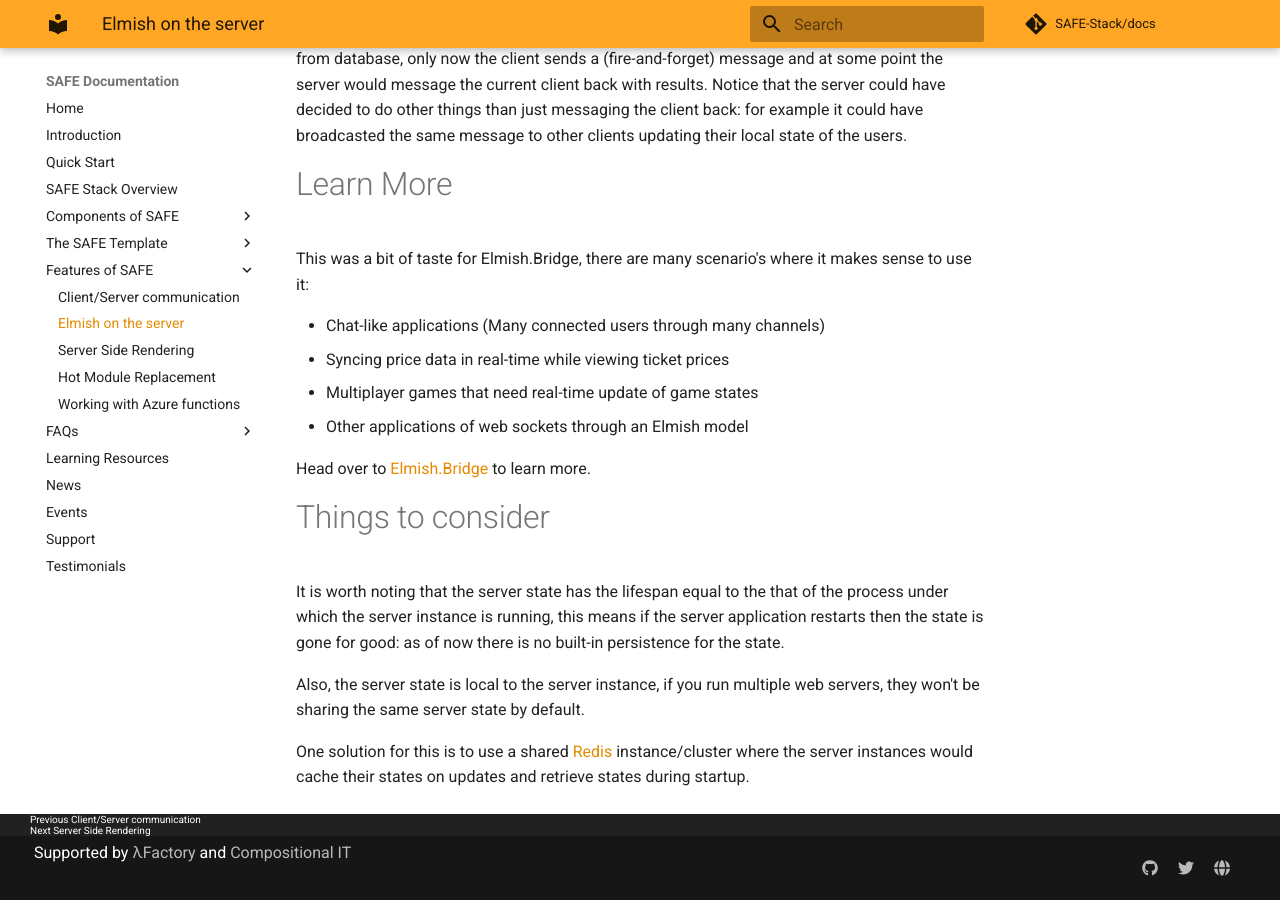
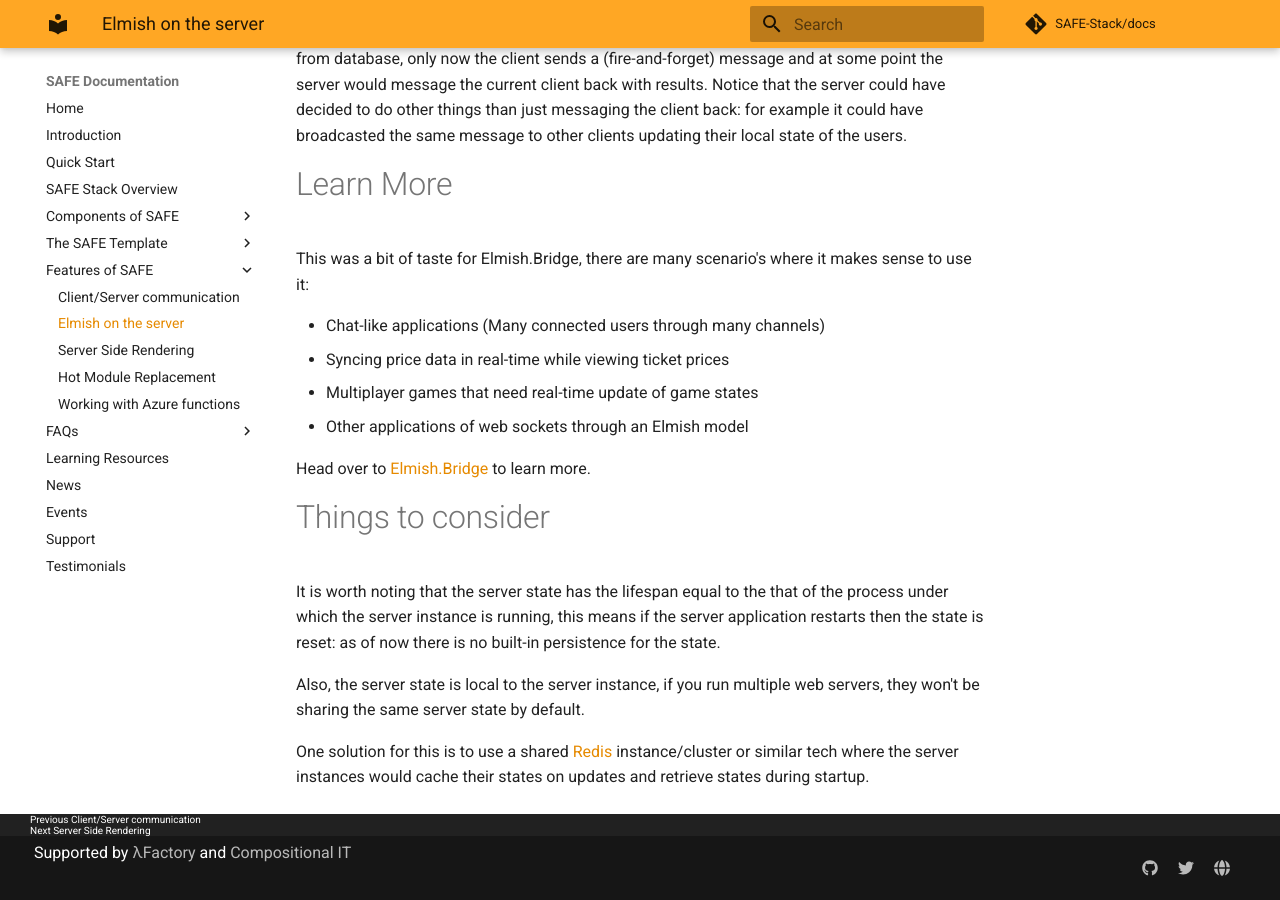
Before and after one commit to SAFE-Stack/docs, an MkDocs documentation site: the page built from docs/feature-elmish-bridge.md, in a window 1280 px wide and 900 px high, scrolled down 1418 px. Built offline with MkDocs 1.6.1 and Material for MkDocs 9.7.7, drawn with Linux system fonts in a browser that asks for light colours; comment, search, counter and statistics services are not loaded; old or Windows-style settings are respelled for this version of MkDocs.

Commit message:
Positive tone :smile:

```diff
--- a/docs/feature-elmish-bridge.md
+++ b/docs/feature-elmish-bridge.md
@@ -58,8 +58,8 @@
 
 # Things to consider
 
-It is worth noting that the server state has the lifespan equal to the that of the process under which the server instance is running, this means if the server application restarts then the state is gone for good: as of now there is no built-in persistence for the state.
+It is worth noting that the server state has the lifespan equal to the that of the process under which the server instance is running, this means if the server application restarts then the state is reset: as of now there is no built-in persistence for the state.
 
 Also, the server state is local to the server instance, if you run multiple web servers, they won't be sharing the same server state by default.
 
-One solution for this is to use a shared [Redis](https://redis.io/) instance/cluster where the server instances would cache their states on updates and retrieve states during startup.
+One solution for this is to use a shared [Redis](https://redis.io/) instance/cluster or similar tech where the server instances would cache their states on updates and retrieve states during startup.
```
